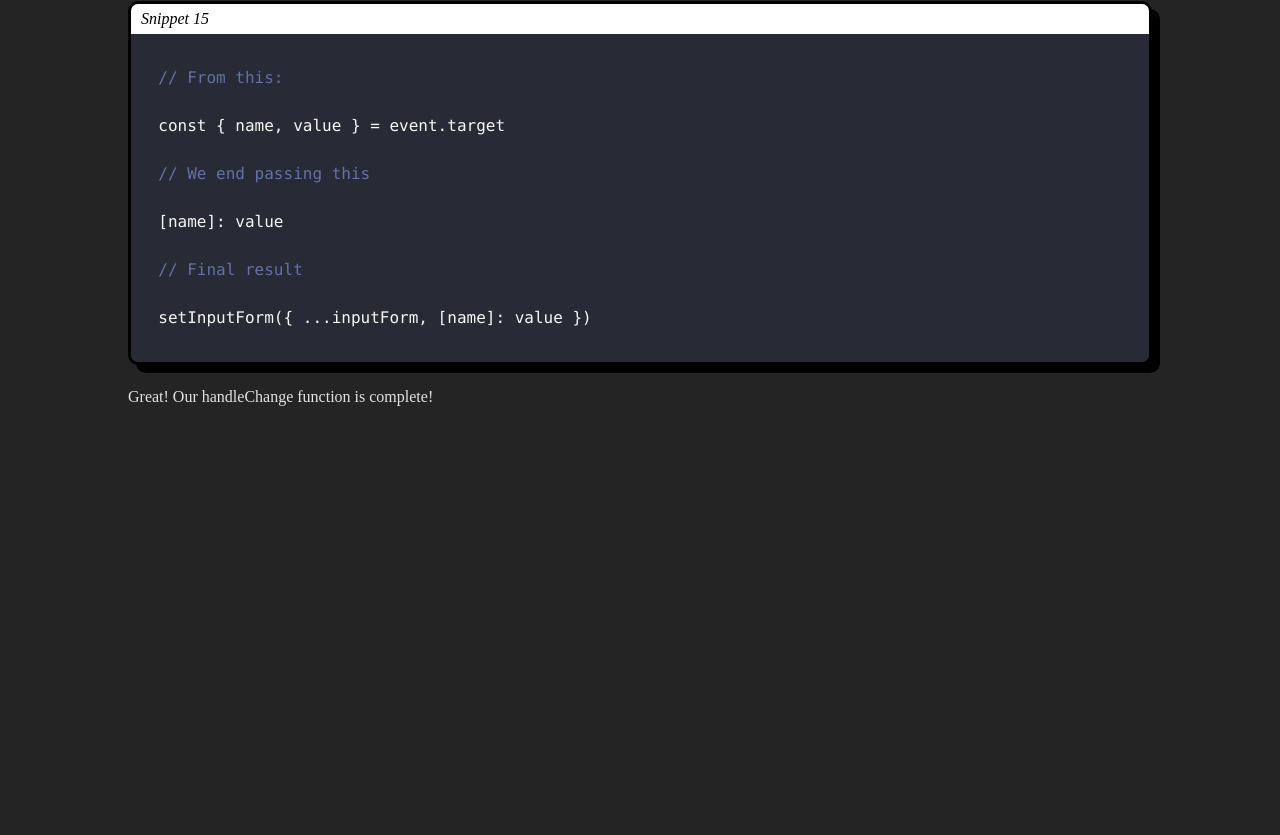
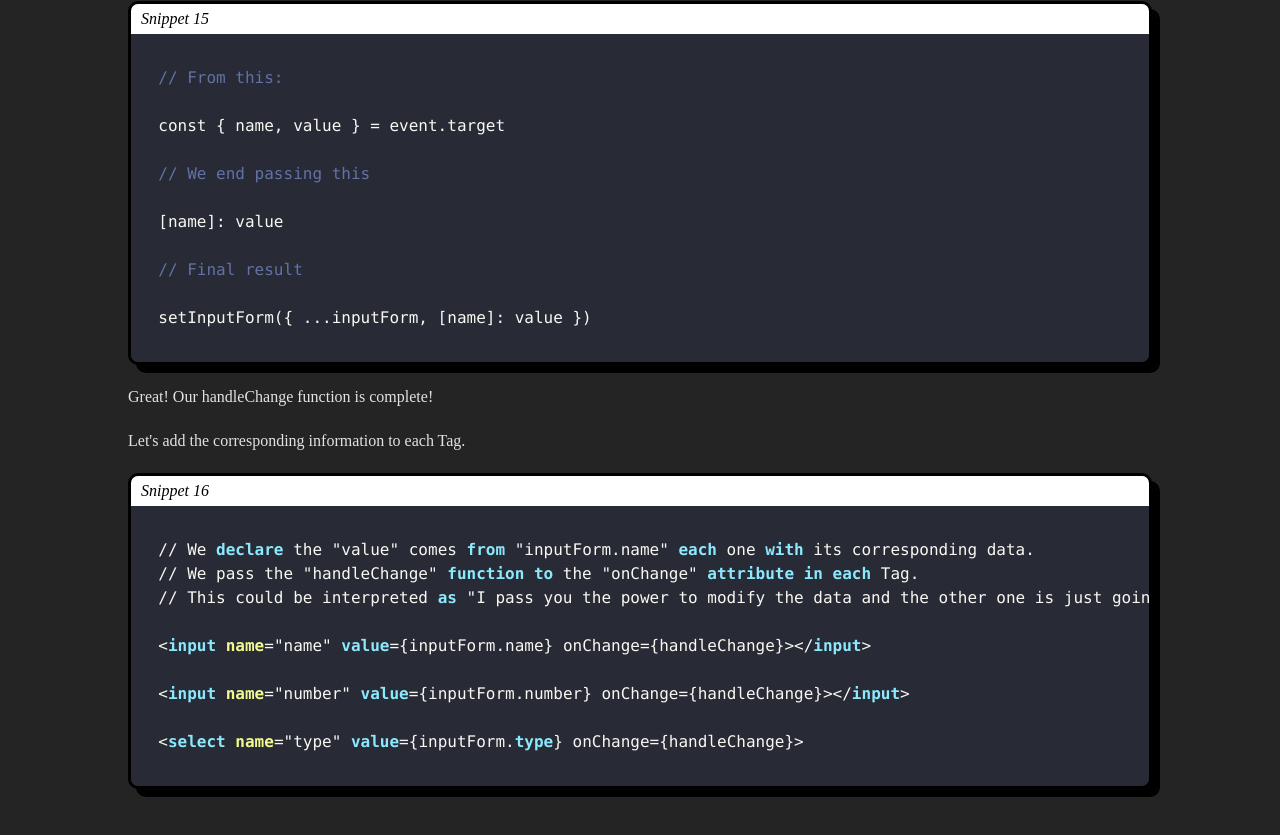
Before and after one commit to kinxori/inxel-test, a React (Vite) app: page / in a window 1280 px wide. Shown: the part 7088-7923 px from the top of the page. Before the commit the page ends 7577 px from the top, so only its background shows below. Built offline with nearby package versions, Linux system fonts and the light colour scheme.

Commit message:
updated content - added code snippet 16

```diff
--- a/src/App.jsx
+++ b/src/App.jsx
@@ -184,6 +184,19 @@ export default function App() {
   // Final result
 
   setInputForm({ ...inputForm, [name]: value })
+
+`;
+
+  const snippet16 = `
+  // We declare the "value" comes from "inputForm.name" each one with its corresponding data.
+  // We pass the "handleChange" function to the "onChange" attribute in each Tag.
+  // This could be interpreted as "I pass you the power to modify the data and the other one is just going to display that modified data".
+
+  <input name="name" value={inputForm.name} onChange={handleChange}></input>
+
+  <input name="number" value={inputForm.number} onChange={handleChange}></input>
+
+  <select name="type" value={inputForm.type} onChange={handleChange}>
 
 `;
 
@@ -426,6 +439,15 @@ export default function App() {
           </SyntaxHighlighter>
         </div>
         <p>Great! Our handleChange function is complete!</p>
+        <p>Let's add the corresponding information to each Tag.</p>
+        <div className="rounded-[10px] overflow-hidden drop-shadow-[8px_8px_0px_rgba(0,0,0,1)] border-black border-[3px]   ">
+          <div className="w-[100%] h-[30px] bg-white flex items-center pl-[10px]   ">
+            <i className="text-black  ">Snippet 16</i>
+          </div>
+          <SyntaxHighlighter language="jsx" style={dracula}>
+            {snippet16}
+          </SyntaxHighlighter>
+        </div>
       </div>
     </article>
   );
```
